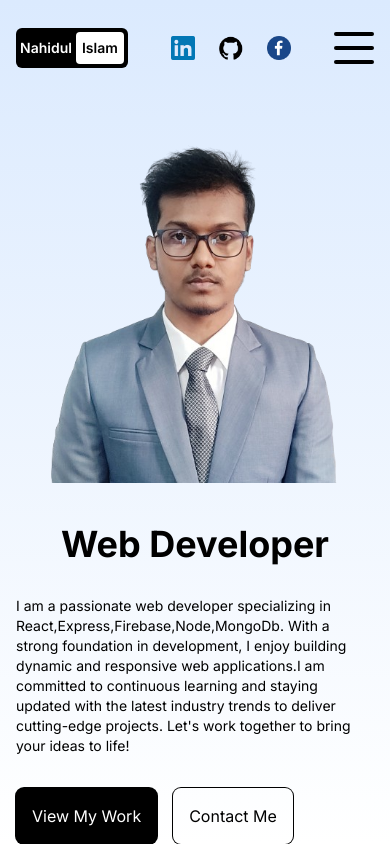
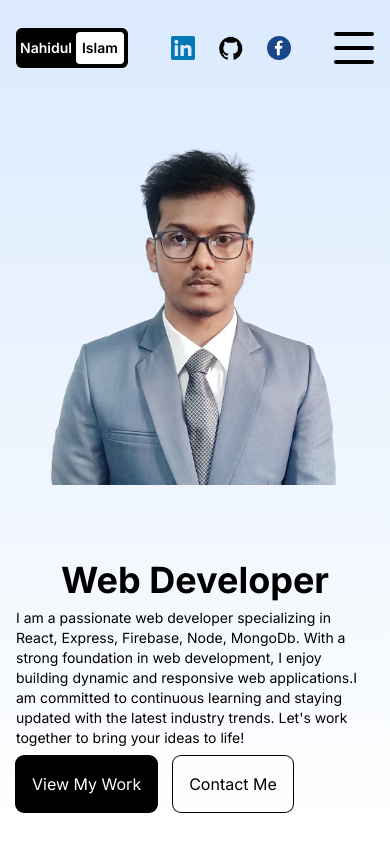
Before and after one commit to nhwnahid007/personal-portfolio, a Next.js app: page / in a window 390 px wide. Built offline with nearby package versions, Linux system fonts and the light colour scheme.

Commit message:
Homepage adjustment

```diff
--- a/src/app/page.jsx
+++ b/src/app/page.jsx
@@ -18,14 +18,14 @@ const Homepage = () => {
           <Image src="/myself.png" alt="" fill className="object-contain" />
         </div>
         {/* TEXT CONTAINER */}
-        <div className="h-1/2 lg:h-full lg:w-1/2 flex flex-col gap-8 items-center justify-center">
+        <div className="h-1/2 lg:h-full lg:w-1/2 flex flex-col gap-2 md:gap-8 items-center justify-center">
           {/* TITLE */}
           <h1 className="text-4xl mt-6 md:text-6xl font-bold">
             Web Developer
           </h1>
           {/* DESC */}
           <p className="text-sm md:text-xl">
-          I am a passionate web developer specializing in React,Express,Firebase,Node,MongoDb. With a strong foundation in development, I enjoy building dynamic and responsive web applications.I am committed to continuous learning and staying updated with the latest industry trends to deliver cutting-edge projects. Let&apos;s work together to bring your ideas to life!
+          I am a passionate web developer specializing in React, Express, Firebase, Node, MongoDb. With a strong foundation in web development, I enjoy building dynamic and responsive web applications.I am committed to continuous learning and staying updated with the latest industry trends. Let&apos;s work together to bring your ideas to life!
           </p>
           {/* BUTTONS */}
           <div className="w-full flex gap-4">
```
